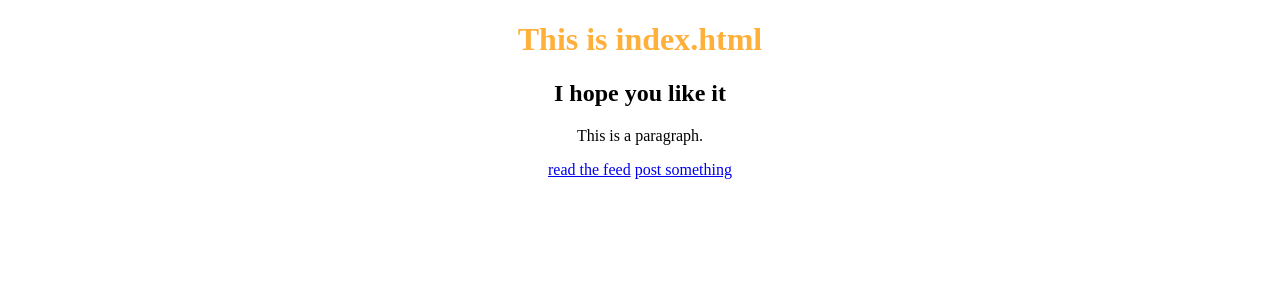
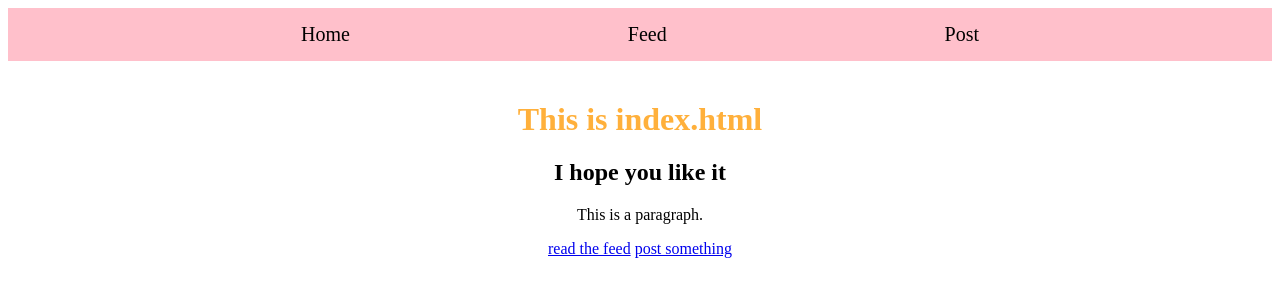
Before and after one commit to girlcodeakl/2020-summer, a plain HTML site: page public/index.html in a window 1280 px wide. Drawn offline with Linux system fonts and the light colour scheme.

Commit message:
3-Nav-links

```diff
--- a/public/index.html
+++ b/public/index.html
@@ -3,6 +3,11 @@
 
 <head>
   <link rel="stylesheet" href="style.css">
+  <nav>
+    <a class=navbar href="/"> Home</a>
+    <a class=navbar href="/feed.html"> Feed</a>
+    <a class=navbar href="/post.html"> Post</a>
+  </nav>
 </head>
 
 <body>
--- a/public/style.css
+++ b/public/style.css
@@ -18,3 +18,23 @@ h1 {
   border-radius: 5px;
   color: #468966;
 }
+
+nav {
+  background-color: pink;
+  padding: 15px;
+  display: flex;
+  justify-content: space-evenly;
+  margin-bottom: 40px;
+}
+
+.navbar {
+  font-size: 20px;
+  color: black;
+  text-decoration: none;
+
+}
+
+a:hover {
+color: blueviolet ;
+text-decoration: underline;
+}
```
Also changed, not shown: public/feed.html (+6 -0 lines), public/post.html (+6 -0 lines).
